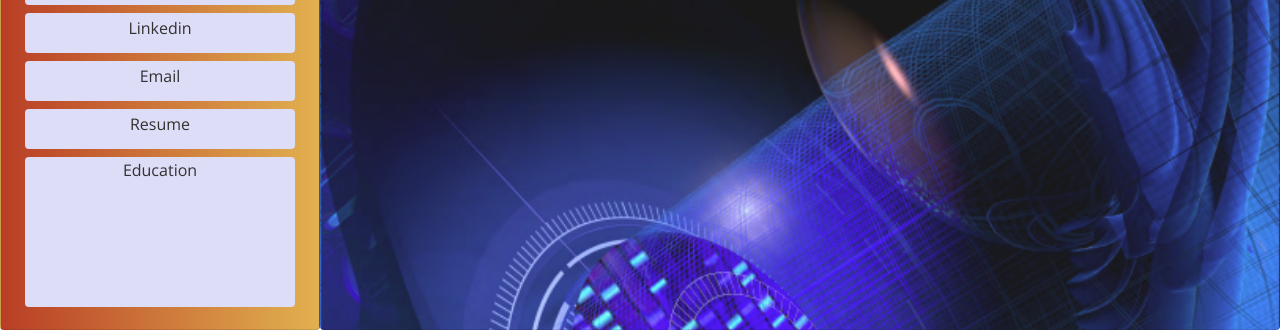
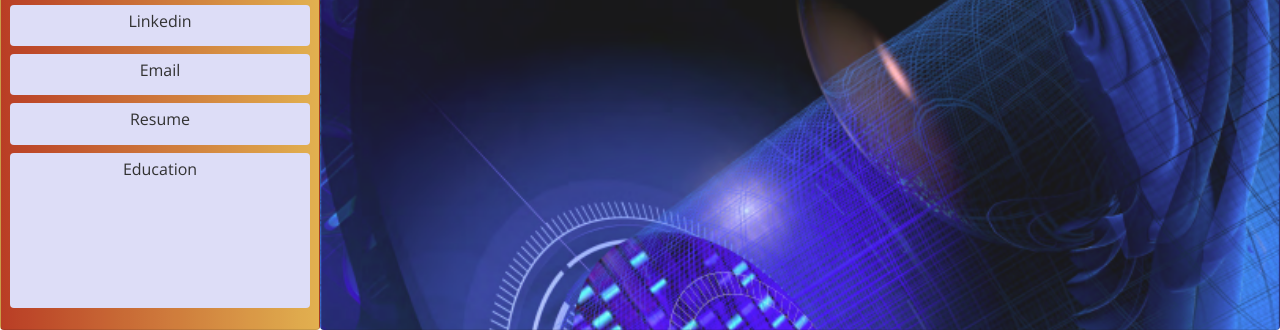
Before and after one commit to humesandrew/portfolio3, a plain HTML site: page index.html in a window 1280 px wide. Shown: the part 470-800 px from the top of the page. Drawn offline with nearby package versions, Linux system fonts and the light colour scheme.

Commit message:
workingonedu

```diff
--- a/style.css
+++ b/style.css
@@ -25,6 +25,8 @@
     color: white;
 font-size: 40px;
 text-align: center;
+max-width: 100%;
+max-height: 100vh;
 
 }
 
@@ -55,20 +57,28 @@ text-align: center;
 
 
 #educationBtn {
-    height: 150px;
+    /* height: 150px; */
     display: flex;
     flex-direction: column;
 }
 
 .educationText {
     font-size: 9.5px;
-    opacity: 0
+    opacity: 0;
+    display: flex;
+    flex-direction: column;
 }
 
 .educationText:hover {
     opacity: 1;
 }
 
+
+@media screen and (max-width: 600px) {
+    .educationText {
+      flex-shrink: 9;
+    }
+  }
 
 
 
@@ -101,6 +111,8 @@ font-size: 40px
 /* font-size: 35px; */
 text-align: center;
 margin-top: 10px;
+flex-wrap: wrap;
+
 }
 /*
 .contactCard:hover {
@@ -109,8 +121,8 @@ margin-top: 10px;
 /* } */
 
 .contactBtn {
-    width: 90%;
-    height: 40px;
+    /* max-width: 75%;
+    height: 40px; */
     display: flex;
     flex-direction: column;
     justify-content: center;
@@ -118,7 +130,7 @@ margin-top: 10px;
     text-align: center;
     color: rgb(28, 28, 28);
     background-color: #dadaf7;
-
+    width: 100%;
     border-color: transparent;
     /* background-image: linear-gradient(to left, #6d50ed, #dad2eb); */
 }
```
